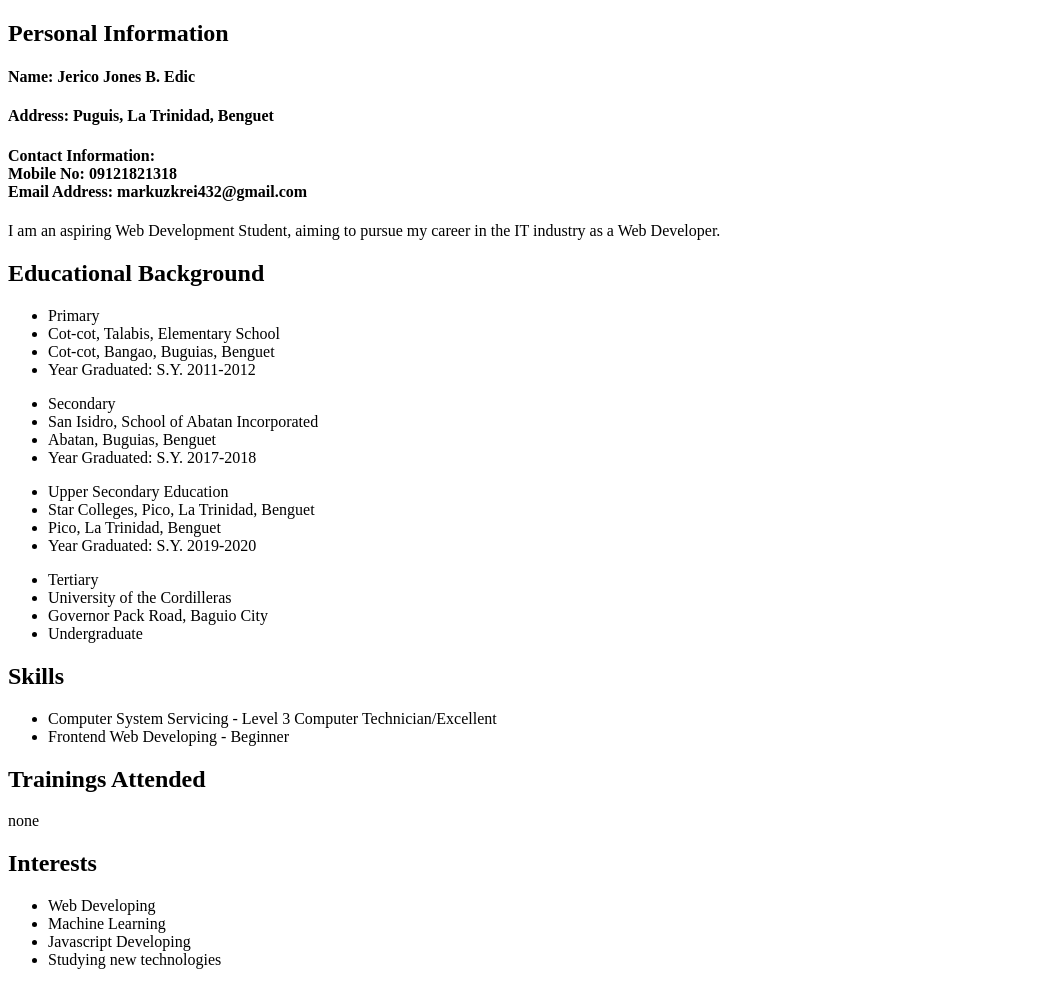
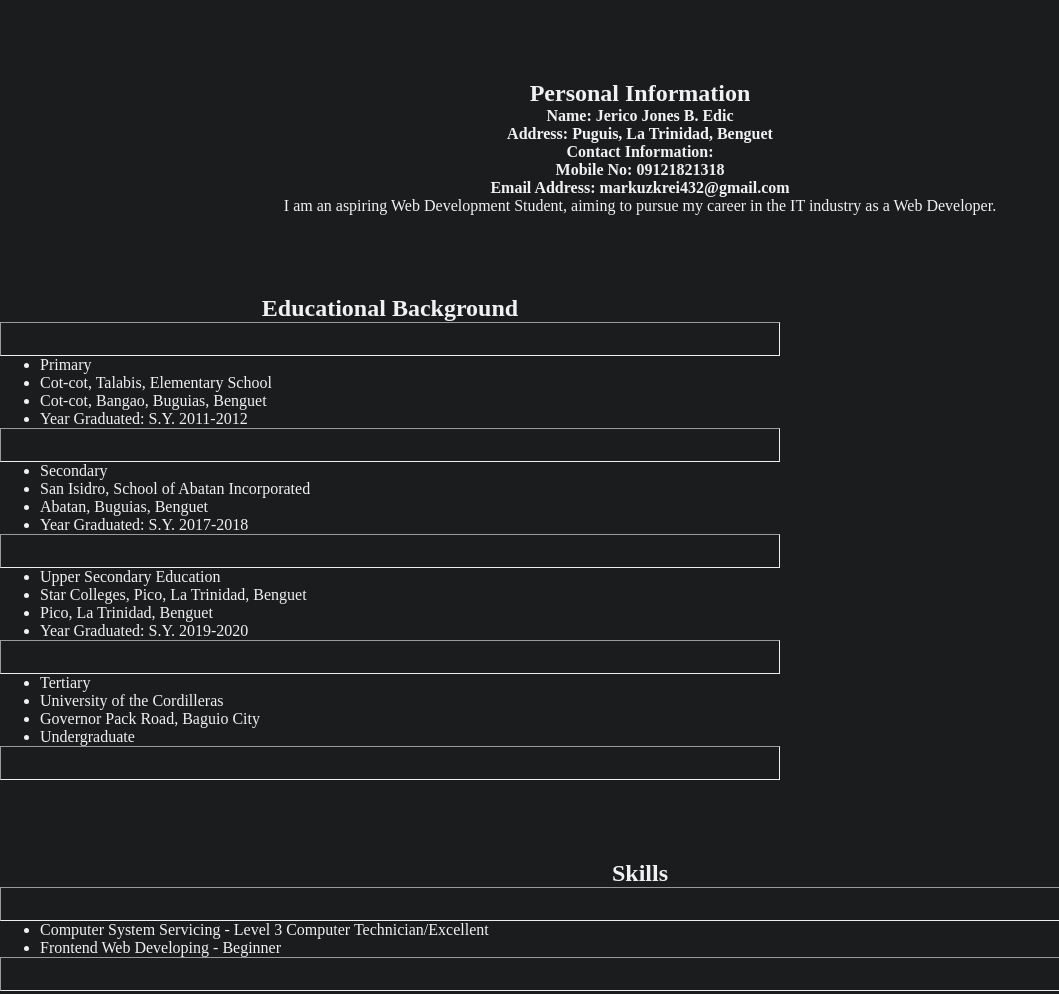
Before and after one commit to 0653Jerico/222829840-WebApp, a plain HTML site: page Resume.html in a window 1280 px wide. Shown: the top 994 px of the page, without its empty margins (0-1059 px from the left). Drawn offline with Linux system fonts and the light colour scheme.

Commit message:
Added styles to Resume

```diff
--- /dev/null
+++ b/Assets/styles/resume.css
@@ -0,0 +1,31 @@
+*{
+    margin: 0;
+    padding: none;
+    box-sizing: border-box;
+}
+
+body{
+    background: #1b1c1e;
+    color: #f1f1f1;
+}
+
+.per-info{
+    text-align: center;
+}
+
+.edu_back{
+    max-width: 100%;
+    width: 780px;
+}
+
+div{
+    margin: 5rem 0px 5rem;
+}
+
+h2{
+    text-align: center;
+}
+
+hr{
+    padding: 1rem 0px 1rem;
+}
--- a/Resume.html
+++ b/Resume.html
@@ -5,6 +5,7 @@
     <meta charset="UTF-8">
     <meta name="viewport" content="width=device-width, initial-scale=1.0">
     <title>Resume</title>
+    <link rel="stylesheet" href="Assets/styles/resume.css">
 </head>
 
 <body>
@@ -20,52 +21,53 @@
             IT industry as a Web Developer.
         </p>
     </div>
-    <div>
+    <div class="edu_back">
         <h2>Educational Background</h2>
+        <hr>
         <ul>
             <li>Primary</li>
             <li>Cot-cot, Talabis, Elementary School</li>
             <li>Cot-cot, Bangao, Buguias, Benguet</li>
             <li>Year Graduated: S.Y. 2011-2012</li>
-        </ul>
+        </ul><hr>
         <ul>
             <li>Secondary</li>
             <li>San Isidro, School of Abatan Incorporated</li>
             <li>Abatan, Buguias, Benguet</li>
             <li>Year Graduated: S.Y. 2017-2018</li>
-        </ul>
+        </ul><hr>
         <ul>
             <li>Upper Secondary Education</li>
             <li>Star Colleges, Pico, La Trinidad, Benguet</li>
             <li>Pico, La Trinidad, Benguet</li>
             <li>Year Graduated: S.Y. 2019-2020</li>
-        </ul>
+        </ul><hr>
         <ul>
             <li>Tertiary</li>
             <li>University of the Cordilleras</li>
             <li>Governor Pack Road, Baguio City</li>
             <li>Undergraduate</li>
-        </ul>
+        </ul><hr>
     </div>
     <div>
-        <h2>Skills</h2>
+        <h2>Skills</h2><hr>
         <ul>
             <li>Computer System Servicing - Level 3 Computer Technician/Excellent</li>
             <li>Frontend Web Developing - Beginner</li>
-        </ul>
+        </ul><hr>
     </div>
     <div>
         <h2>Trainings Attended</h2>
-        <p>none</p>
+        <p style="text-align: center;">none</p>
     </div>
     <div>
-        <h2>Interests</h2>
+        <h2>Interests</h2><hr>
         <ul>
             <li>Web Developing</li>
             <li>Machine Learning</li>
             <li>Javascript Developing</li>
             <li>Studying new technologies</li>
-        </ul>
+        </ul><hr>
     </div>
 </body>
 
```
